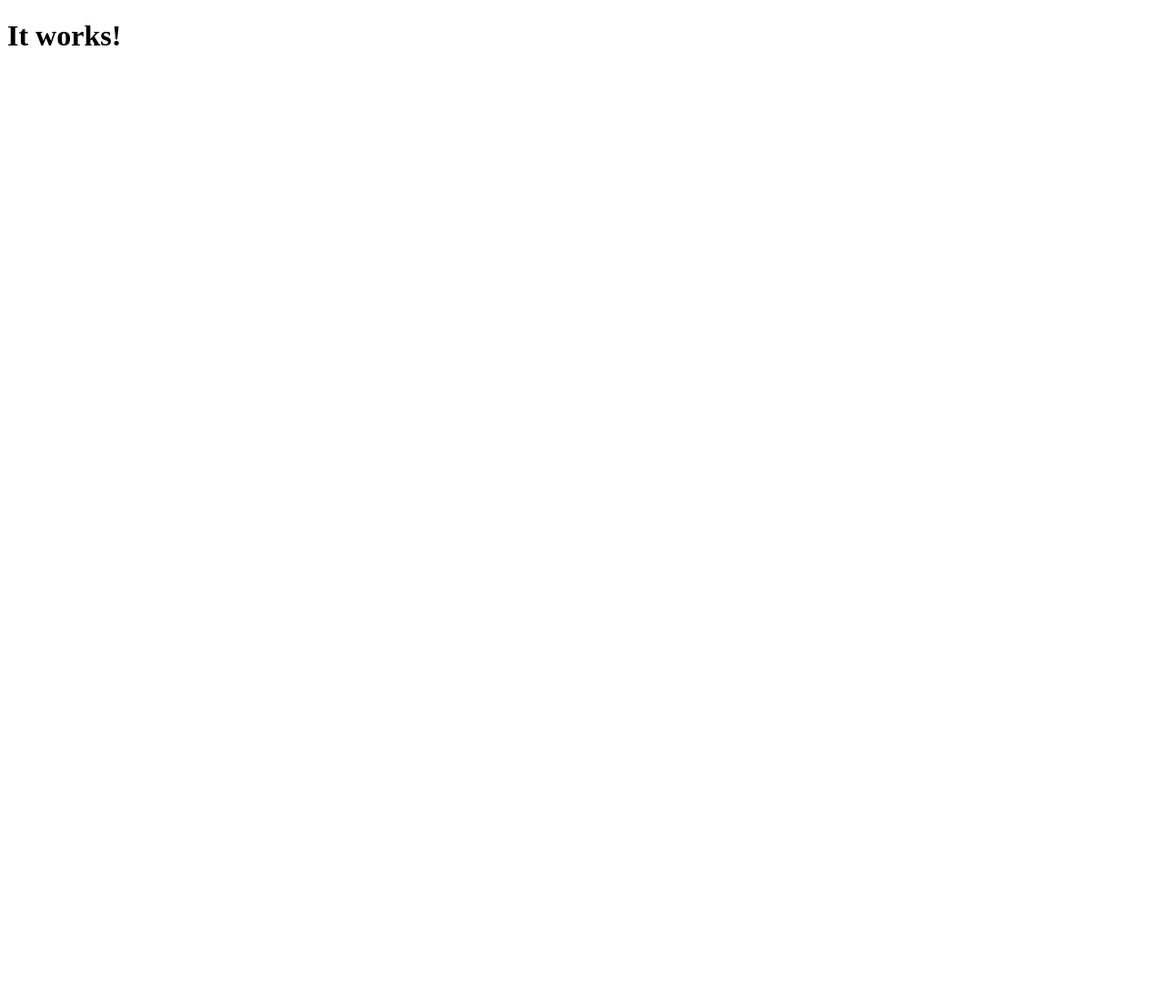
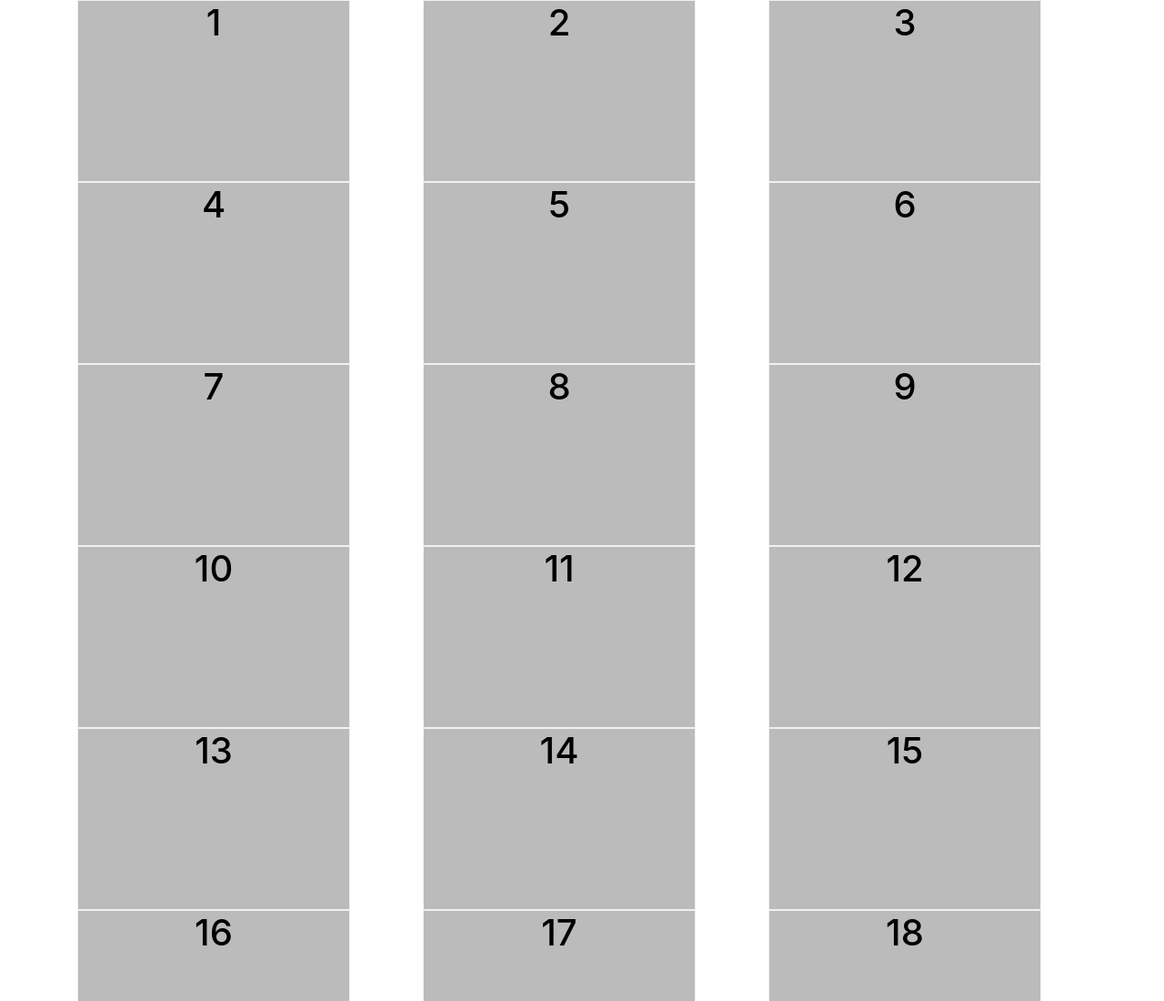
Before and after one commit to ddumic/ddumic.github.io, a plain HTML site: page index.html in a window 1280 px wide. Shown: the top 1100 px of the page at 91% size. Before the commit the page ends 800 px from the top, so only its background shows below. Drawn offline with nearby package versions, Linux system fonts and the light colour scheme.

Commit message:
Update index.html

```diff
--- a/index.html
+++ b/index.html
@@ -1,10 +1,135 @@
-<!DOCTYPE html>
+<!Doctype html>
 <html>
-  <head>
-    <title>It works!</title>
-  </head>
+<head>
+	<title>Mijin Adventski Kalendar</title>
 
-  <body>
-    <h1>It works!</h1>
-  </body>
+	<link rel="stylesheet" href="https://cdn.jsdelivr.net/npm/bootstrap@4.3.1/dist/css/bootstrap.min.css" integrity="sha384-ggOyR0iXCbMQv3Xipma34MD+dH/1fQ784/j6cY/iJTQUOhcWr7x9JvoRxT2MZw1T" crossorigin="anonymous">
+	<script src="https://ajax.googleapis.com/ajax/libs/jquery/3.6.1/jquery.min.js"></script>
+	<script src="https://code.jquery.com/jquery-3.3.1.slim.min.js" integrity="sha384-q8i/X+965DzO0rT7abK41JStQIAqVgRVzpbzo5smXKp4YfRvH+8abtTE1Pi6jizo" crossorigin="anonymous"></script>
+	<script src="https://cdn.jsdelivr.net/npm/popper.js@1.14.7/dist/umd/popper.min.js" integrity="sha384-UO2eT0CpHqdSJQ6hJty5KVphtPhzWj9WO1clHTMGa3JDZwrnQq4sF86dIHNDz0W1" crossorigin="anonymous"></script>
+	<script src="https://cdn.jsdelivr.net/npm/bootstrap@4.3.1/dist/js/bootstrap.min.js" integrity="sha384-JjSmVgyd0p3pXB1rRibZUAYoIIy6OrQ6VrjIEaFf/nJGzIxFDsf4x0xIM+B07jRM" crossorigin="anonymous"></script>
+</head>
+
+<body id="body">
+
+
+</body>
+
+<style>
+.flip-card {
+  background-color: transparent;
+  width: 300px;
+  height: 200px;
+  border: 1px solid #f1f1f1;
+  perspective: 1000px; /* Remove this if you don't want the 3D effect */
+}
+
+/* This container is needed to position the front and back side */
+.flip-card-inner {
+  position: relative;
+  width: 100%;
+  height: 100%;
+  text-align: center;
+  transition: transform 0.8s;
+  transform-style: preserve-3d;
+}
+
+/* Do an horizontal flip when you move the mouse over the flip box container */
+.flip-card:hover .flip-card-inner {
+  transform: rotateY(180deg);
+}
+
+/* Position the front and back side */
+.flip-card-front, .flip-card-back {
+  position: absolute;
+  width: 100%;
+  height: 100%;
+  -webkit-backface-visibility: hidden; /* Safari */
+  backface-visibility: hidden;
+}
+
+/* Style the front side (fallback if image is missing) */
+.flip-card-front {
+  background-color: #bbb;
+  color: black;
+}
+
+/* Style the back side */
+.flip-card-back {
+  background-color: dodgerblue;
+  color: white;
+  transform: rotateY(180deg);
+}
+</style>
+
+<script>
+
+$( document ).ready(function() {
+	var hints = [
+		"Opet zvone stara zvona" //kod zvona od vrata - kutija di su osiguraci
+		, "Tamo gdje ljubav pocinje" //u krevetu
+		, "Putevima vjetra" //di zapali cigaru
+		, "Bili cvitak" //kod kaktusa
+		, "U kancelariji" //wc
+		, "Nema vise ni pasje zime ni vrucine" //kod klime meni u sobi
+		, "Najdraza ti hrana a nikad nismo igrali" //pass the popcorn
+		, "U ormaru" //kod cipela u hodniku
+		, "Dolaze nam gosti nemoje biti bosi" //papucice iza vrata
+		, "Nemoj vadit jer mi se neda opet slagati" //u nadmadracu ispod kreveta
+		, "Bili su majstori, sad je kuhinja funkcionalna" //gornje ladice kuhinje
+		, "Ma, od tuda probusimo kuhinju ka od sale" //ostava
+		, "Gurni to tamo" //mijina soba
+		, "Uff dobro je, stalo je" //u kaucu u dnevnom
+		, "Kad vec nemamo krevet bar imas nocni ormaric" //u kutiji na kojoj stoji lampa u sobi
+		, "Kad me sisas?" //u kutiji mog brijaceg aparata
+		, "Imam milijun pari ali uvik koristim iste" //u torbi za carape
+		, "A ovoga ti bogami imas milijun al ti uvik malo" //u mijinoj torbi maloj u sobi
+		, "Ako moran idem tamo, al preferiram drugi" //mali wc
+		, "Neka mi to imamo pa taman ne koristili" //frizider
+		, "Di su skare" //stol u mijinoj sobi
+		, "Ovo je bia samo test, ja namjerno nisan tia micat" //na stolu u kuhinji
+		, "A ovu jadnu jabuku nismo godinama jeli" //apple kod mene u sobi
+		, "Pusti me dok je ne popijem" //di nam stoji kava
+	];
+
+	var $container = $("<div class='container'></div>");
+	var $counter = 1;
+
+	for(let row = 1; row <= 8; row++){
+		var $r = $("<div class='row'></div>");
+
+		for(let column = 1; column <= 3; column++){
+			var $c = $("<div class='col-sm'></div>");
+
+			var $card = $("<div class='flip-card'></div>");
+			var $containerInner = $("<div class='flip-card-inner'></div>");
+
+			var $flip = $("<div class='flip-card-front'></div>");
+			var $text = $("<h1>"+$counter+"</h1>");
+
+			var $flipBack = $("<div class='flip-card-back'></div>");
+			var $textBack = $("<h1>"+hints[$counter-1]+"</h1>");
+
+			$counter++;
+
+			$flip.append($text);
+			$flipBack.append($textBack);
+
+			$containerInner.append($flip);
+			$containerInner.append($flipBack);
+			$card.append($containerInner);
+
+			$c.append($card);
+
+			$r.append($c);
+		}
+
+		$container.append($r);
+	}
+
+	$("body").append($container);
+});
+
+</script>
+
 </html>
```
